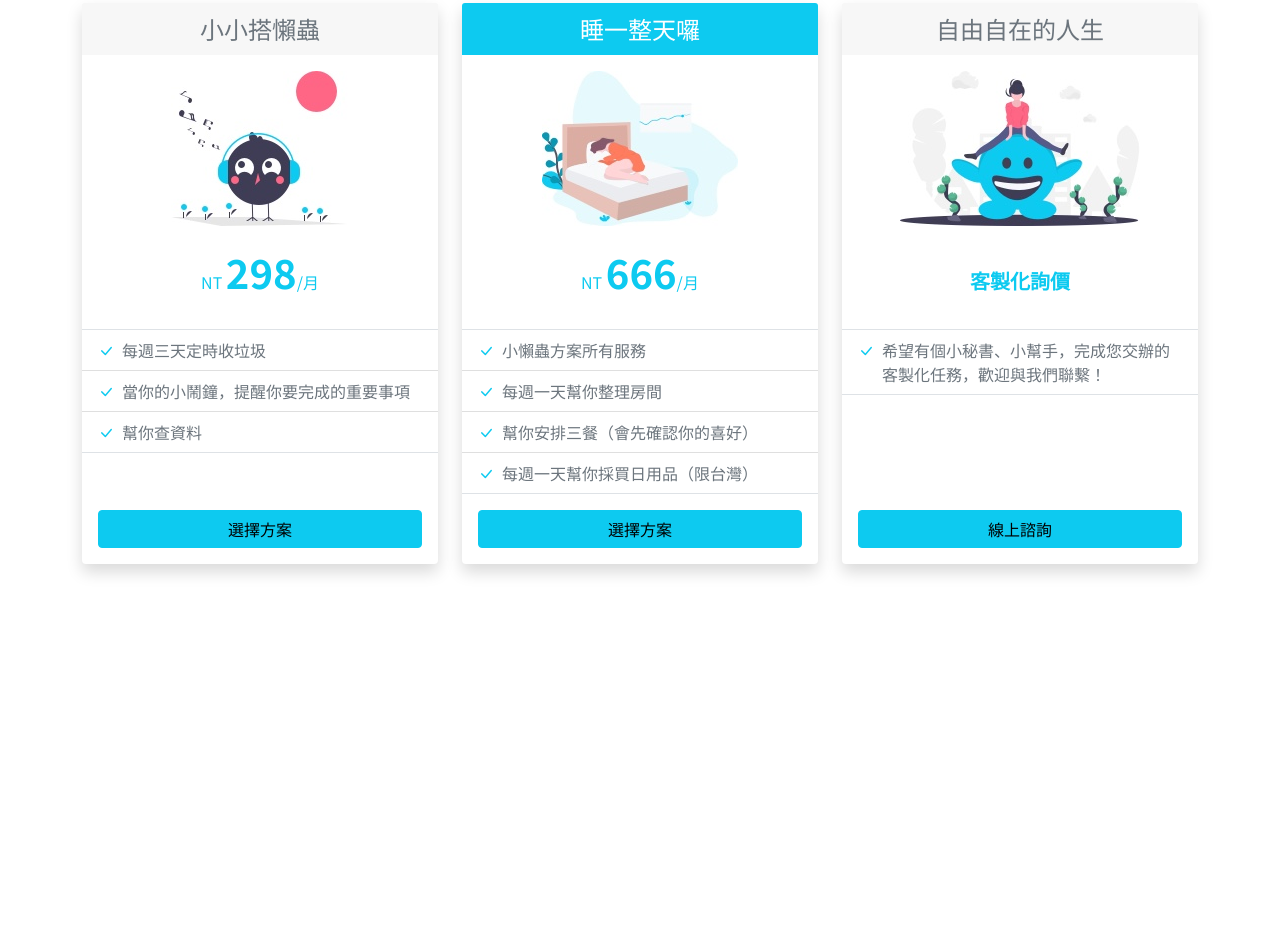
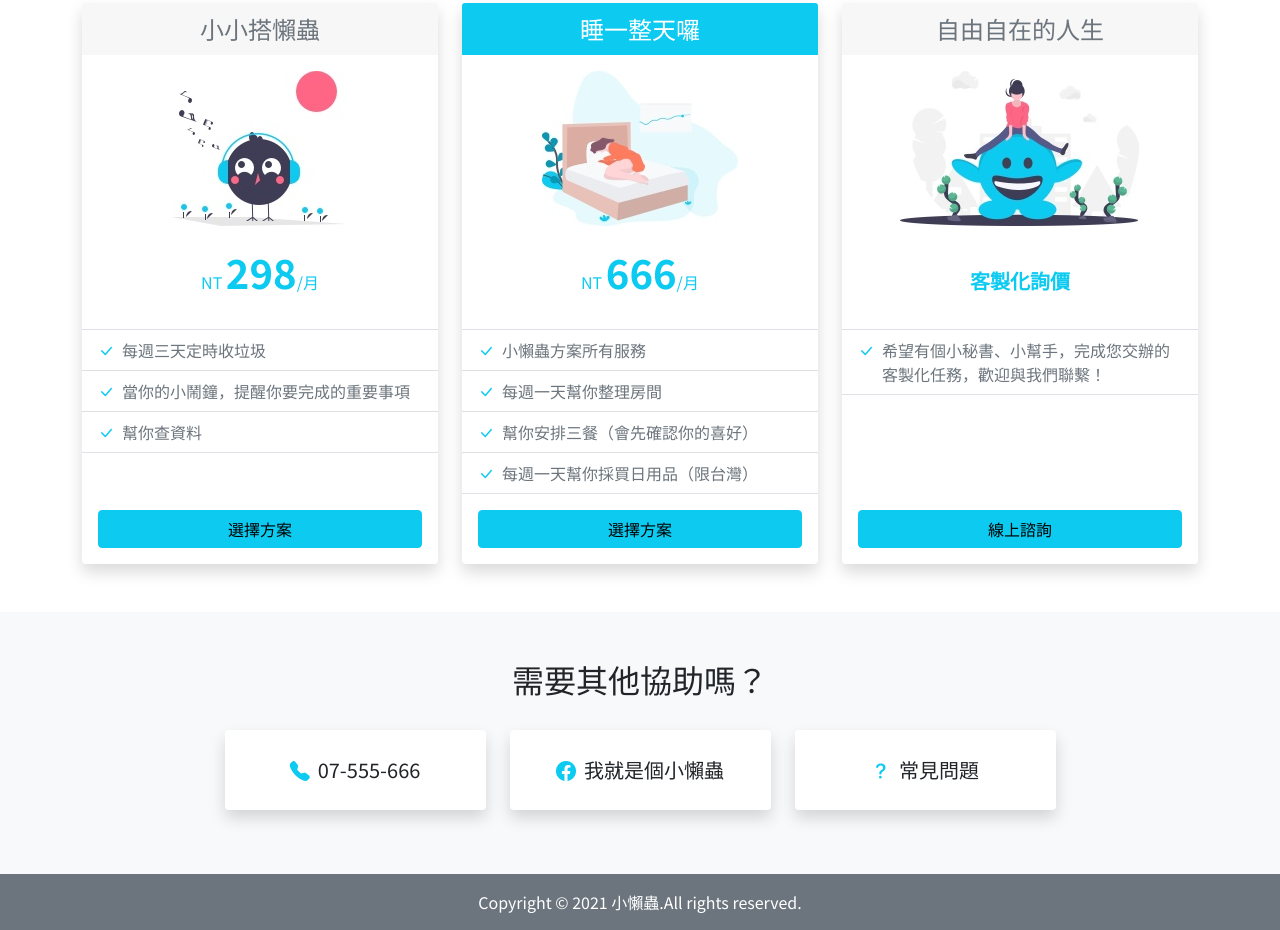
Before and after one commit to Mingy1024/Bootstrap-practice-Landing-Page, a website: page index.html in a window 1280 px wide. Shown: the part 1573-2503 px from the top of the page. Before the commit the page ends 2185 px from the top, so only its background shows below. Drawn offline with nearby package versions, Linux system fonts and the light colour scheme.

Commit message:
完成其他協助區域 & footer

```diff
--- a/index.html
+++ b/index.html
@@ -244,5 +244,26 @@
         </div>
       </div>
     </section>
+
+    <section class="py-5" style="background-color: #F8F9FA;">
+      <h2 class="text-center mb-32">需要其他協助嗎？</h2>
+      <div class="container">
+        <ul class="list-unstyled row g-4 d-flex justify-content-center">
+          <li class="col-9 col-md-4 col-lg-3">
+            <a href="#" class="d-block p-4 bg-white btn shadow fs-5 text-nowrap"><i class="bi bi-telephone-fill text-info me-2"></i>07-555-666</a>
+          </li>
+          <li class="col-9 col-md-4 col-lg-3">
+            <a href="#" class="d-block p-4 bg-white btn shadow fs-5 text-nowrap"><i class="bi bi-facebook text-info me-2"></i>我就是個小懶蟲</a>
+          </li>
+          <li class="col-9 col-md-4 col-lg-3">
+            <a href="#" class="d-block p-4 bg-white btn shadow fs-5 text-nowrap"><i class="bi bi-question-lg text-info me-2"></i>常見問題</a>
+          </li>
+        </ul>
+      </div>
+    </section>
+
+    <footer class="bg-secondary py-3 text-center text-white">
+      <p class="mb-0">Copyright © 2021 小懶蟲.All rights reserved.</p>
+    </footer>
   </body>
 </html>
```
